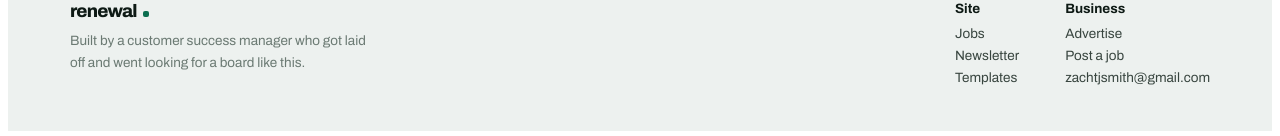
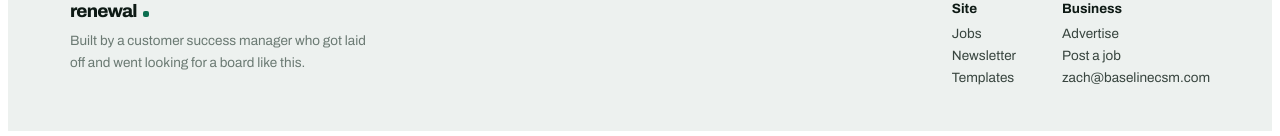
Before and after one commit to zachtjsmith/Renewal, a React (Vite) app: page / in a window 1280 px wide. Shown: the part 1810-1946 px from the top of the page. Built offline with nearby package versions, Linux system fonts and the light colour scheme.

Commit message:
Update contact email in BRAND object

```diff
--- a/src/App.jsx
+++ b/src/App.jsx
@@ -11,7 +11,7 @@ import React, { useState, useMemo, useEffect, useRef } from "react";
 const BRAND = {
   name: "renewal",
   line: "Customer success jobs, nothing invented.",
-  contactEmail: "zachtjsmith@gmail.com",
+  contactEmail: "zach@baselinecsm.com",
   etsyShop: "https://www.etsy.com/shop/YOURSHOPNAME",
 };
 
```
